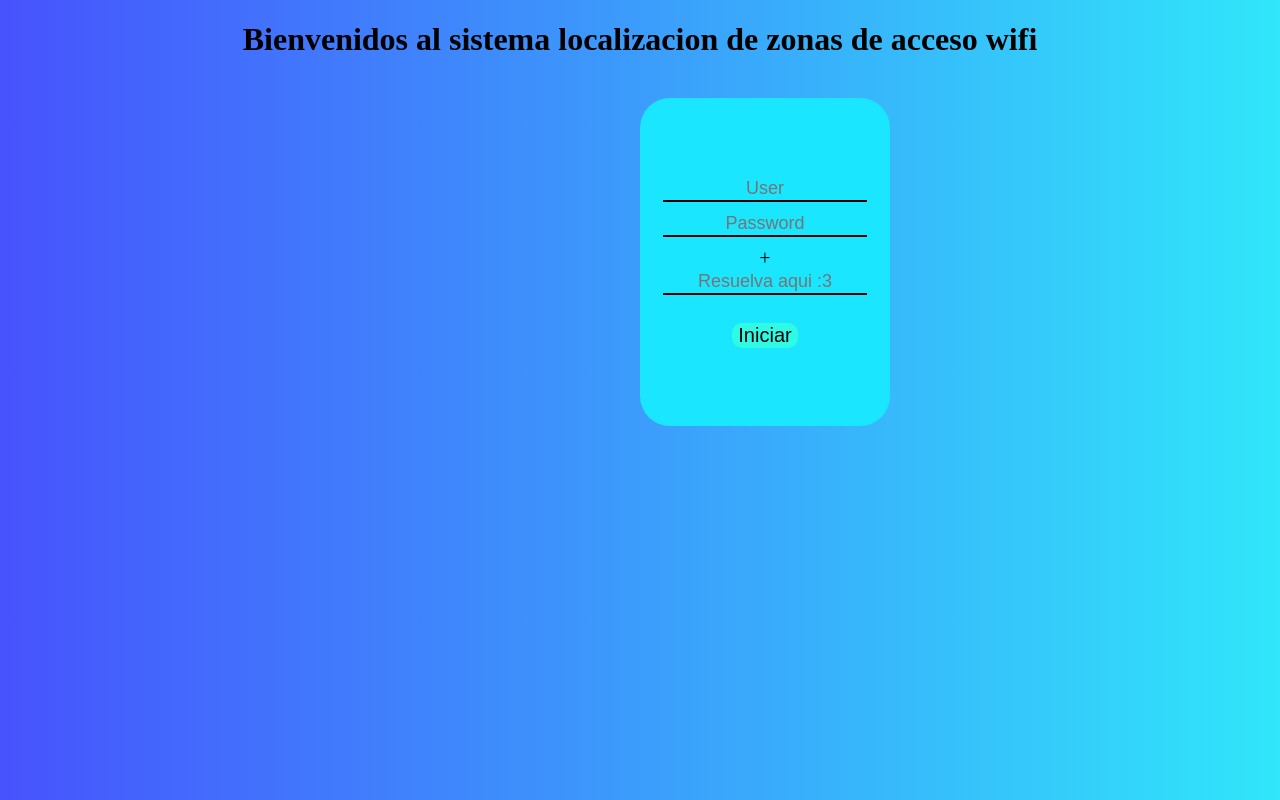
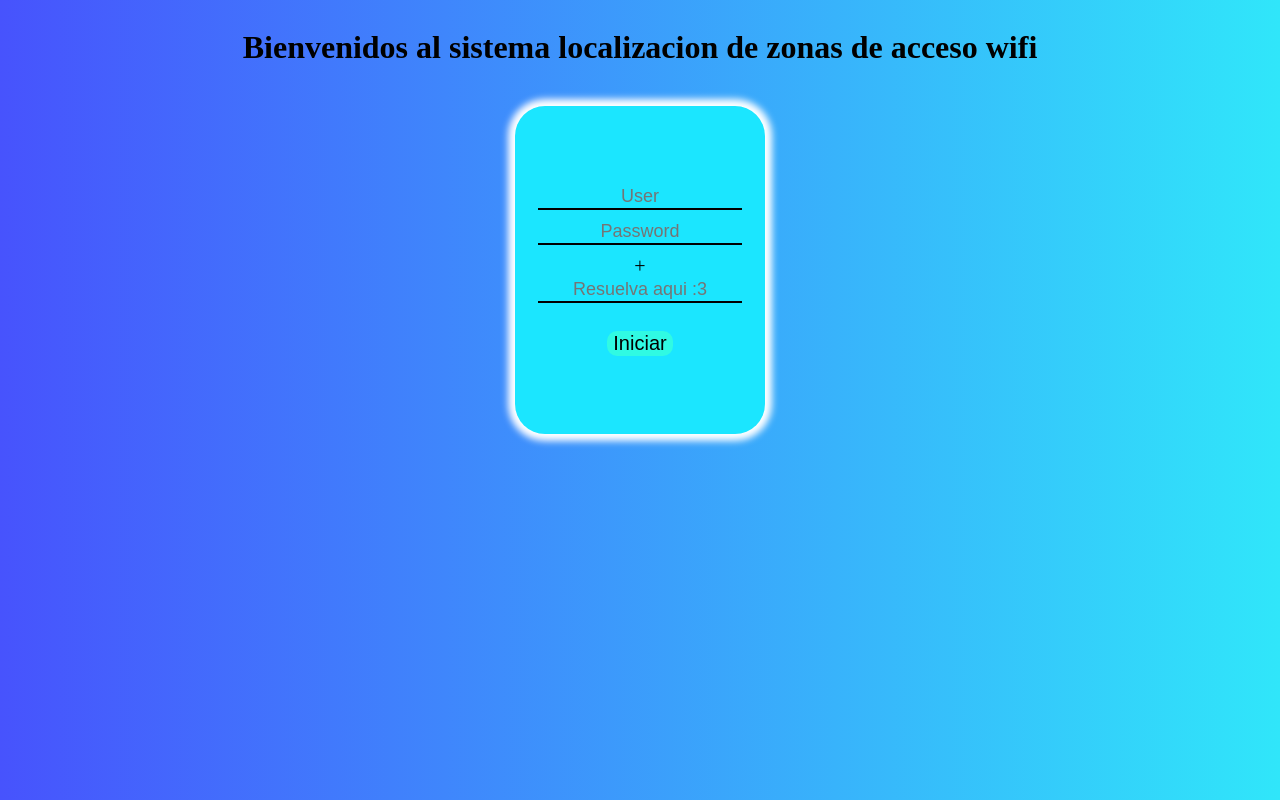
Before and after one commit to DanielBanquet11/ejercicio, a React (Vite) app: page / in a window 1280 px wide. Built offline with nearby package versions, Linux system fonts and the light colour scheme.

Commit message:
Update styles.css

```diff
--- a/src/styles.css
+++ b/src/styles.css
@@ -13,28 +13,32 @@ body{
     background: rgb(27 230 255);
     padding: 60px 0;
     border-radius: 30px;
-    display: inline-block;
+    display: flex;
+    justify-content: center;
+    align-items: center;
     width: 250px;
 
-    position: absolute;
     margin:0px auto;
+    box-shadow: 0 0 7px 7px white;
 }
   .menu2{
     background: rgb(27 230 255);
     padding: 60px 0;
     border-radius: 30px;
-    display: inline-block;
+    display: flex;
+    flex-direction: column;
     width: 250px;
-    position: absolute;
+
     margin:0px auto;
+    box-shadow: 0 0 7px 7px white;
   }
 
 
 
 
    button:hover{
-    color: white;
-    background-color: blue;
+    color: black;
+    background-color: white;
     border-radius: 10px;
 
    }
@@ -74,10 +78,27 @@ h1{
 }
 
   .parent{
-
+    display: flex;
+    justify-content: center;
+    align-items: center;
     text-align: center;
+    flex-direction: column;
 }
 
  #root{
     margin:0px auto;
 }
+
+.adi
+{
+
+  background: rgb(27 230 255);
+  padding: 60px 0;
+  border-radius: 30px;
+  display: flex;
+  flex-direction: column;
+  width: 300px;
+
+  margin:0px auto;
+  box-shadow: 0 0 7px 7px white;
+}
```
